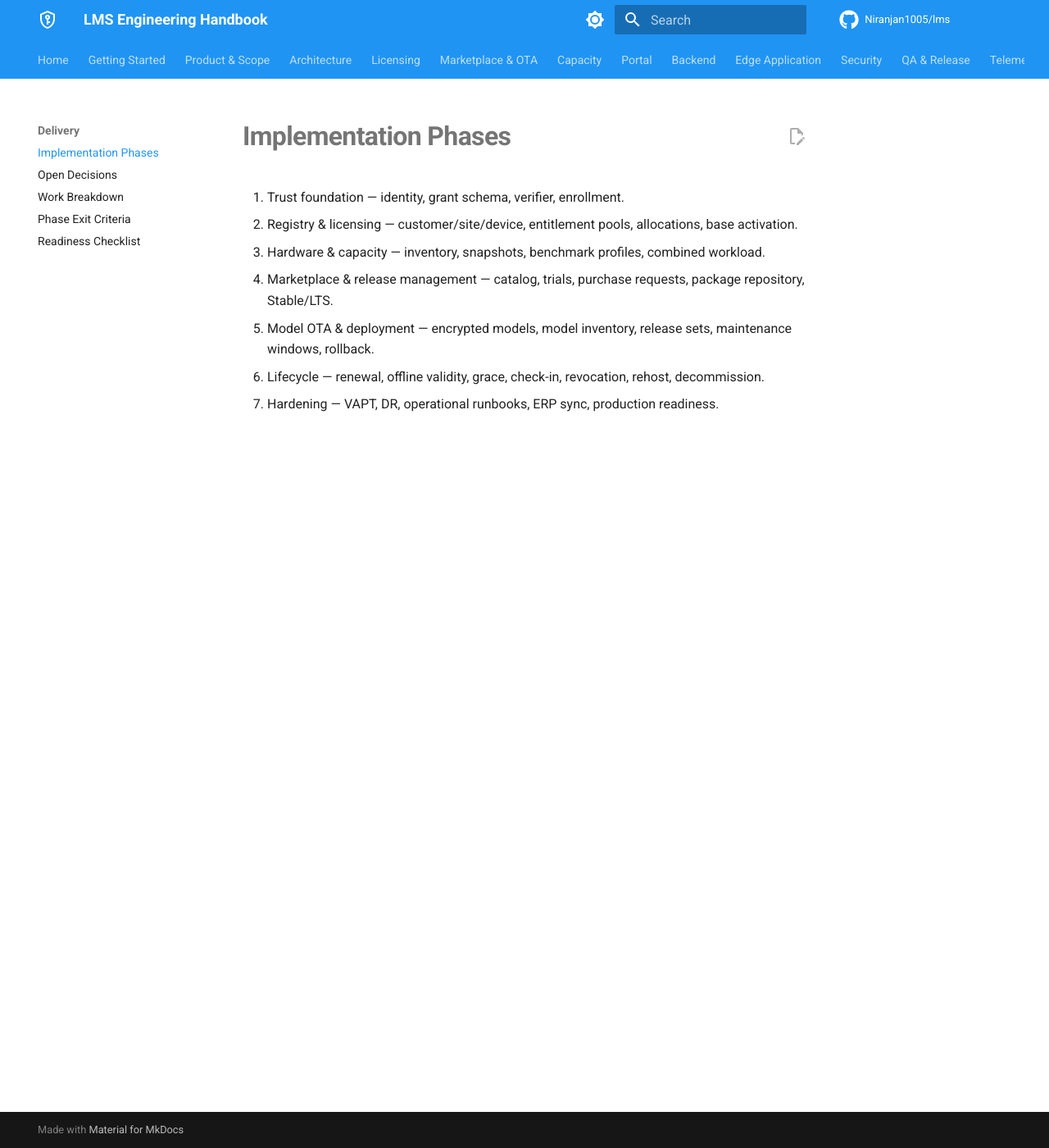
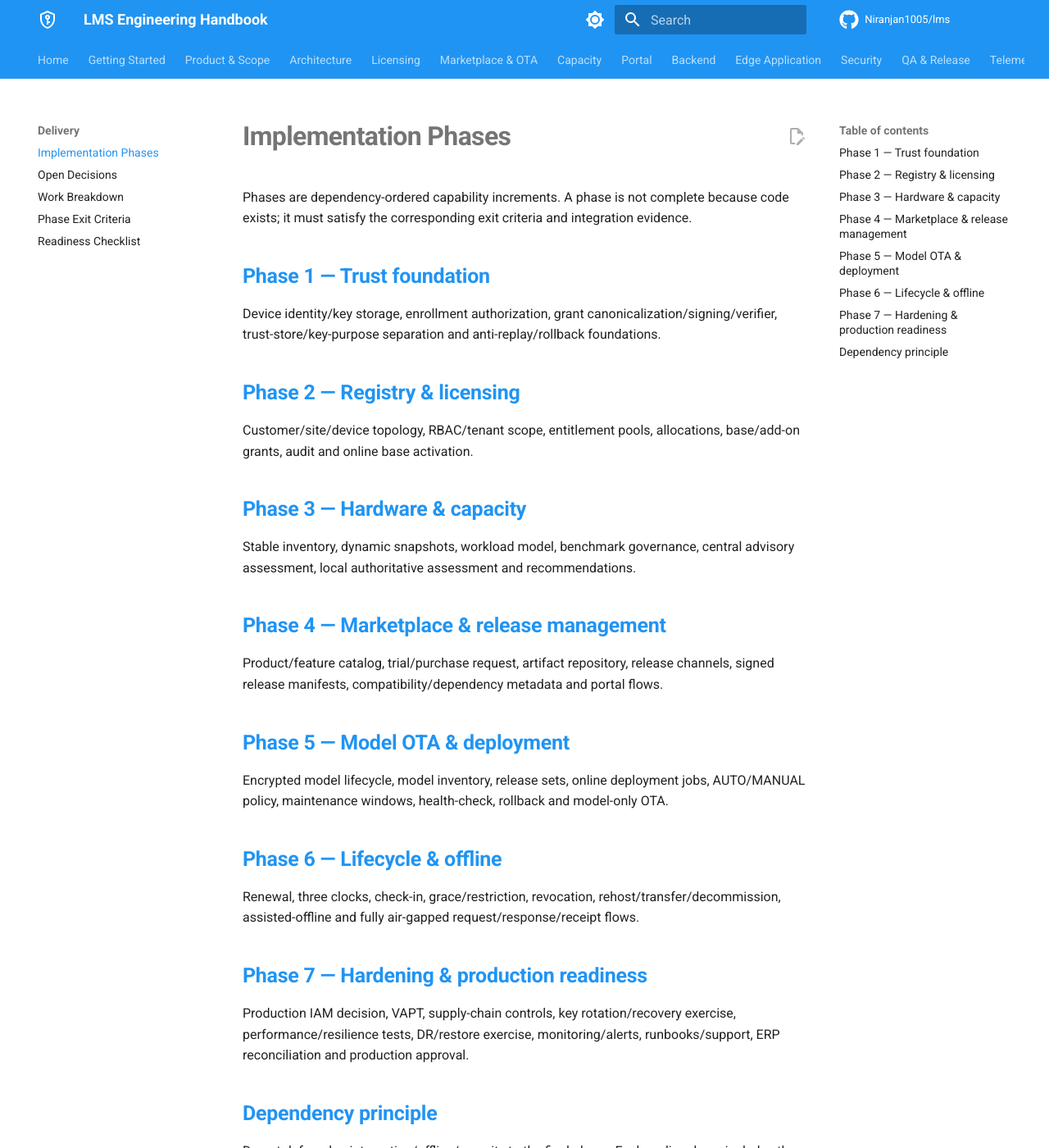
Before and after one commit to Niranjan1005/lms, an MkDocs documentation site: the page built from docs/delivery/phases.md, in a window 1280 px wide and 1400 px high. Shown: the whole window at 82% size. Built offline with MkDocs 1.6.1 and Material for MkDocs 9.7.7, drawn with Linux system fonts in a browser that asks for light colours; comment, search, counter and statistics services are not loaded; some of the changed text lies outside the part shown.

Commit message:
docs: clarify delivery phases and dependencies

```diff
--- a/docs/delivery/phases.md
+++ b/docs/delivery/phases.md
@@ -1,9 +1,35 @@
 # Implementation Phases
 
-1. Trust foundation — identity, grant schema, verifier, enrollment.
-2. Registry & licensing — customer/site/device, entitlement pools, allocations, base activation.
-3. Hardware & capacity — inventory, snapshots, benchmark profiles, combined workload.
-4. Marketplace & release management — catalog, trials, purchase requests, package repository, Stable/LTS.
-5. Model OTA & deployment — encrypted models, model inventory, release sets, maintenance windows, rollback.
-6. Lifecycle — renewal, offline validity, grace, check-in, revocation, rehost, decommission.
-7. Hardening — VAPT, DR, operational runbooks, ERP sync, production readiness.
+Phases are dependency-ordered capability increments. A phase is not complete because code exists; it must satisfy the corresponding exit criteria and integration evidence.
+
+## Phase 1 — Trust foundation
+
+Device identity/key storage, enrollment authorization, grant canonicalization/signing/verifier, trust-store/key-purpose separation and anti-replay/rollback foundations.
+
+## Phase 2 — Registry & licensing
+
+Customer/site/device topology, RBAC/tenant scope, entitlement pools, allocations, base/add-on grants, audit and online base activation.
+
+## Phase 3 — Hardware & capacity
+
+Stable inventory, dynamic snapshots, workload model, benchmark governance, central advisory assessment, local authoritative assessment and recommendations.
+
+## Phase 4 — Marketplace & release management
+
+Product/feature catalog, trial/purchase request, artifact repository, release channels, signed release manifests, compatibility/dependency metadata and portal flows.
+
+## Phase 5 — Model OTA & deployment
+
+Encrypted model lifecycle, model inventory, release sets, online deployment jobs, AUTO/MANUAL policy, maintenance windows, health-check, rollback and model-only OTA.
+
+## Phase 6 — Lifecycle & offline
+
+Renewal, three clocks, check-in, grace/restriction, revocation, rehost/transfer/decommission, assisted-offline and fully air-gapped request/response/receipt flows.
+
+## Phase 7 — Hardening & production readiness
+
+Production IAM decision, VAPT, supply-chain controls, key rotation/recovery exercise, performance/resilience tests, DR/restore exercise, monitoring/alerts, runbooks/support, ERP reconciliation and production approval.
+
+## Dependency principle
+
+Do not defer edge integration/offline/security to the final phase. Each earlier phase includes the minimum edge, audit, authorization and test work needed to prove its vertical slice. Phase 7 hardens completed capabilities rather than discovering integration for the first time.
```
